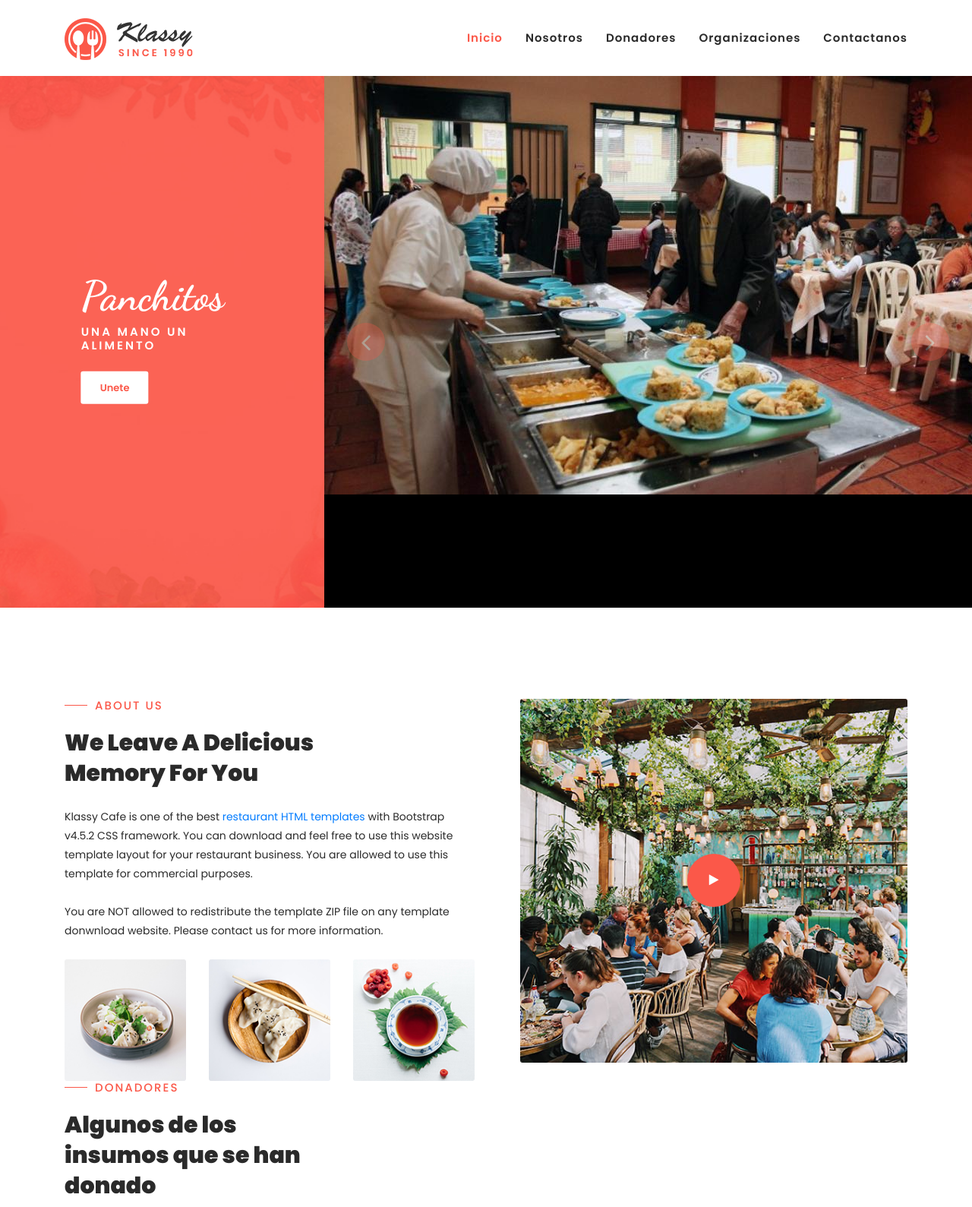
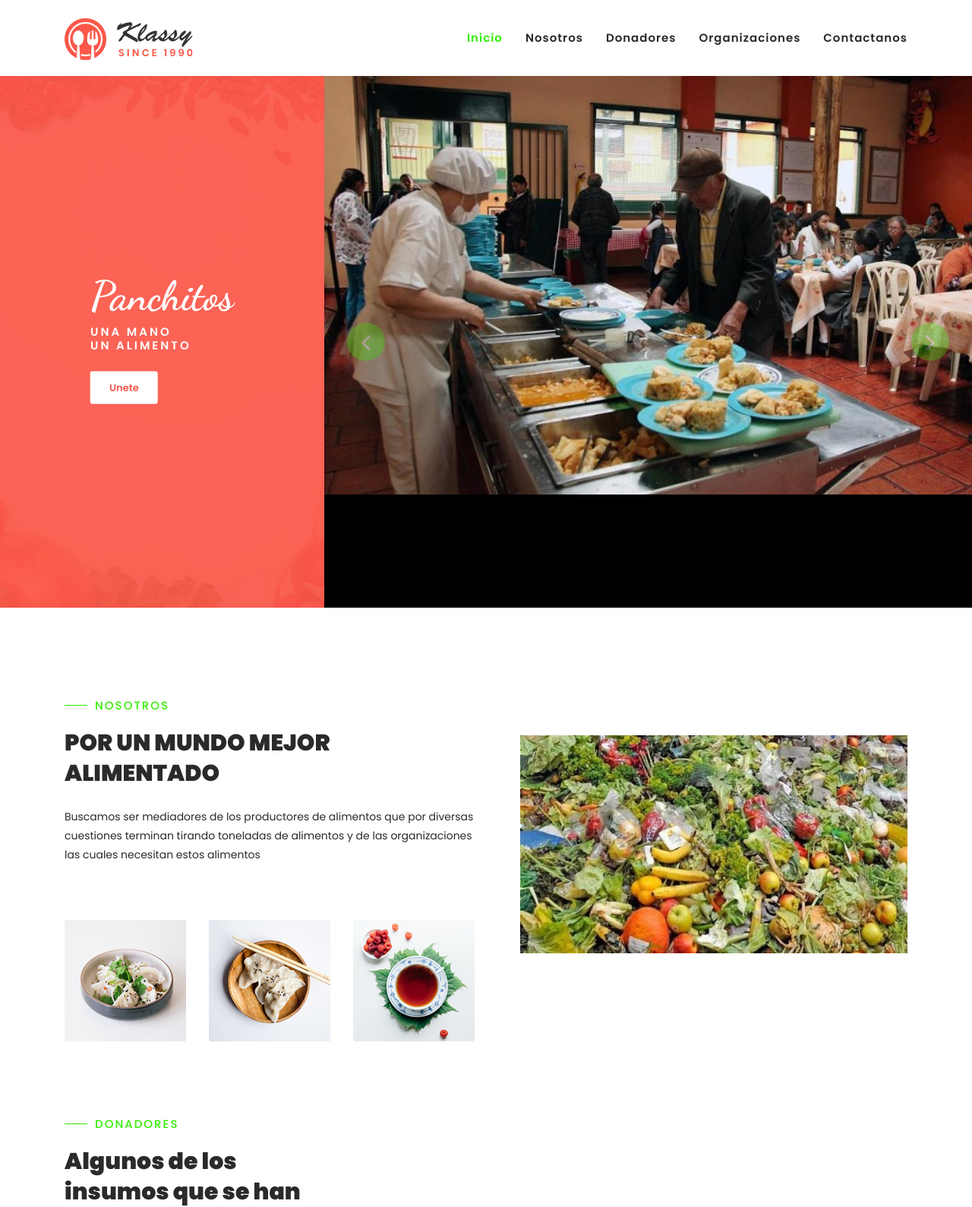
Before and after one commit to Aldozet/Spider-web, a PHP site: page / in a window 1280 px wide. Shown: the top 1589 px of the page at 76% size. Run offline with PHP 8.4, Linux system fonts and the light colour scheme.

Commit message:
colometria
cambio de colores

```diff
--- a/assets/css/templatemo-klassy-cafe.css
+++ b/assets/css/templatemo-klassy-cafe.css
@@ -120,7 +120,7 @@ body {
 }
 
 ::selection {
-  background: #fb5849;
+  background: #1d5538;
   color: #fff;
 }
 
@@ -174,7 +174,7 @@ body {
 .section-heading h6 {
   position: relative;
   font-size: 15px;
-  color: #fb5849;
+  color: #36ed04;
   font-weight: 500;
   letter-spacing: 2px;
   text-transform: uppercase;
@@ -188,7 +188,7 @@ body {
   position: absolute;
   left: 0;
   top: 8px;
-  background-color: #fb5849;
+  background-color: #36ed04;
 }
 
 .section-heading h2 {
@@ -223,11 +223,11 @@ header
 }
 
 .background-header .main-nav .nav li:hover a {
-  color: #fb5849!important;
+  color: #36ed04!important;
 }
 
 .background-header .nav li a.active {
-  color: #fb5849!important;
+  color: #36ed04!important;
 }
 
 .header-area {
@@ -315,12 +315,12 @@ header
 
 .header-area .main-nav .nav li:hover a,
 .header-area .main-nav .nav li a.active {
-  color: #fb5849!important;
+  color: #36ed04!important;
 }
 
 .background-header .main-nav .nav li:hover a,
 .background-header .main-nav .nav li a.active {
-  color: #fb5849!important;
+  color: #36ed04!important;
   opacity: 1;
 }
 
@@ -760,7 +760,7 @@ banner
   right:30px;
   width: 50px;
   height: 50px;
-  background-color: #fb5849;
+  background-color: #36ed04;
   border:0 none;
   line-height: 44px;
   border-radius: 50%;
@@ -789,7 +789,7 @@ banner
   left:30px;
   width: 50px;
   height: 50px;
-  background-color: #fb5849;
+  background-color: #36ed04;
   border:0 none;
   line-height: 44px;
   border-radius: 50%;
@@ -850,6 +850,7 @@ about
 #about {
   margin-top: 20px;
   padding: 100px 0px 0px 0px;
+  padding-bottom: 100px;
   position: relative;
   z-index: 9;
 }
@@ -861,6 +862,7 @@ about
 #about img {
   width: 100%;
   overflow: hidden;
+  padding-top: 3em;
 }
 
 #about .left-text-content p {
@@ -1470,7 +1472,7 @@ footer
 footer {
   margin-top: 60px;
   padding: 50px 0px;
-  background-color: #fb5849;
+  background-color: #1d5538;
 }
 
 footer .left-text-content p {
@@ -1515,7 +1517,7 @@ footer .right-text-content ul li a {
   font-size: 20px;
   background-color: #fff;
   border-radius: 50%;
-  color: #fb5849;
+  color: #1d5538;
   -webkit-transition: all 0.5s ease 0s;
   -moz-transition: all 0.5s ease 0s;
   -o-transition: all 0.5s ease 0s;
--- a/index.html
+++ b/index.html
@@ -94,7 +94,7 @@ https://templatemo.com/tm-558-klassy-cafe
                     <div class="left-content">
                         <div class="inner-content">
                             <h4>Panchitos</h4>
-                            <h6>UNA MANO UN ALIMENTO</h6>
+                            <h6>UNA MANO</br> UN ALIMENTO</h6>
                             <div class="main-white-button scroll-to-section">
                                 <a href="#reservation">Unete</a>
                             </div>
@@ -140,10 +140,10 @@ https://templatemo.com/tm-558-klassy-cafe
                 <div class="col-lg-6 col-md-6 col-xs-12">
                     <div class="left-text-content">
                         <div class="section-heading">
-                            <h6>About Us</h6>
-                            <h2>We Leave A Delicious Memory For You</h2>
+                            <h6>Nosotros</h6>
+                            <h2>POR UN MUNDO MEJOR ALIMENTADO</h2>
                         </div>
-                        <p>Klassy Cafe is one of the best <a href="https://templatemo.com/tag/restaurant" target="_blank" rel="sponsored">restaurant HTML templates</a> with Bootstrap v4.5.2 CSS framework. You can download and feel free to use this website template layout for your restaurant business. You are allowed to use this template for commercial purposes. <br><br>You are NOT allowed to redistribute the template ZIP file on any template donwnload website. Please contact us for more information.</p>
+                        <p> Buscamos ser mediadores de los productores de alimentos que por diversas cuestiones terminan tirando toneladas de alimentos y de las organizaciones las cuales necesitan estos alimentos</p>
                         <div class="row">
                             <div class="col-4">
                                 <img src="assets/images/about-thumb-01.jpg" alt="">
@@ -160,8 +160,7 @@ https://templatemo.com/tm-558-klassy-cafe
                 <div class="col-lg-6 col-md-6 col-xs-12">
                     <div class="right-content">
                         <div class="thumb">
-                            <a rel="nofollow" href="http://youtube.com"><i class="fa fa-play"></i></a>
-                            <img src="assets/images/about-video-bg.jpg" alt="">
+                            <img src="assets/images/comida_desechada_por_minuto.jpg" alt="">
                         </div>
                     </div>
                 </div>
```
Also changed, not shown: assets/images/comida_desechada_por_minuto.jpg (added).
